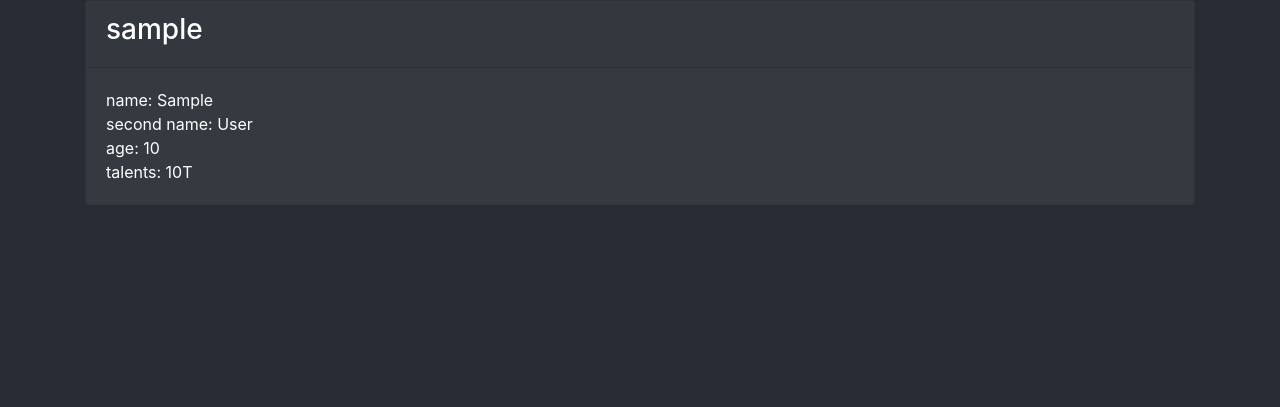
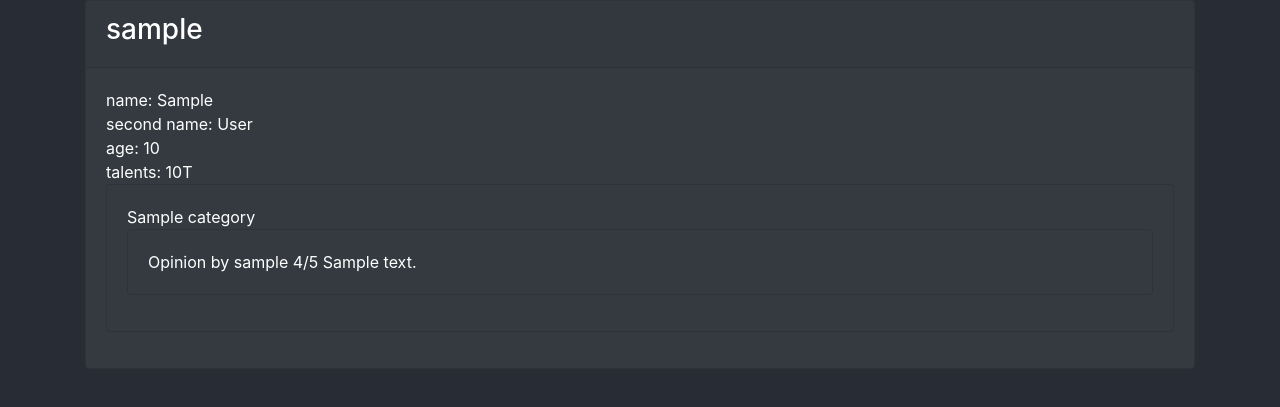
Before and after one commit to Rychh/TalentHub_v1, a Django app: a page that uses templates/profile.html in a window 1280 px wide. Shown: the part 96-503 px from the top of the page. Run offline with Django 3.2, Linux system fonts and the light colour scheme; a user stored in the database is signed in; tables that the repository leaves empty hold one stand-in row (values such as "Sample post"); some libraries are stand-ins or nearby versions.

Commit message:
Now we see someone's reviews.

```diff
--- a/talenthub/views.py
+++ b/talenthub/views.py
@@ -42,10 +42,10 @@ def search(request):
             offers = offers.order_by('price')
 
         if sort == "User Name: A->Z":
-            offers = offers.order_by('user_profile')
+            offers = offers.order_by('-user_profile')
 
         if sort == "User Name: Z->A":
-            offers = offers.order_by('-user_profile')
+            offers = offers.order_by('user_profile')
 
         if sort == "Tag: from the most matching":
             offers = offers.annotate(count=Count('pk')).distinct().order_by('-count')
@@ -53,14 +53,13 @@ def search(request):
     context = {'offers': offers, 'category': category}
     return render(request, 'search.html', context)
 
-
 @require_GET
+@login_required
 def profile(request, username):
     profile = Profile.objects.filter(user__username=username)
-    context = {'profile': profile.first()}
-
+    reviews = Review.objects.filter(reviewed=profile.first()).order_by('category')
+    context = {'profile': profile.first(), 'reviews': reviews}
     return render(request, 'profile.html', context)
-
 
 @require_GET
 @login_required
--- a/templates/profile.html
+++ b/templates/profile.html
@@ -24,6 +24,26 @@
                     {% else %}
                         No such profile in the data base
                     {% endif %}
+
+                    {% if reviews %}
+                        {% regroup reviews by category as category_list %}
+                        {% for category in category_list %}
+                            <div class="card mb-3 bg-dark">
+                                <div class="card-body">
+                                    {{ category.grouper }}
+                                    {% for c in category.list %}
+                                        <div class="card mb-3 bg-dark">
+                                            <div class="card-body">
+                                                Opinion by {{ c.author }} {{ c.rating }}/5 {{ c.description }}
+                                            </div>
+                                        </div>
+                                  {% endfor %}
+                                </div>
+                         </div>
+                        {% endfor %}
+                    {% else %}
+                        <p>No opinions available</p>
+                    {% endif%}
                 </div>
             </div>
         </div>
```
